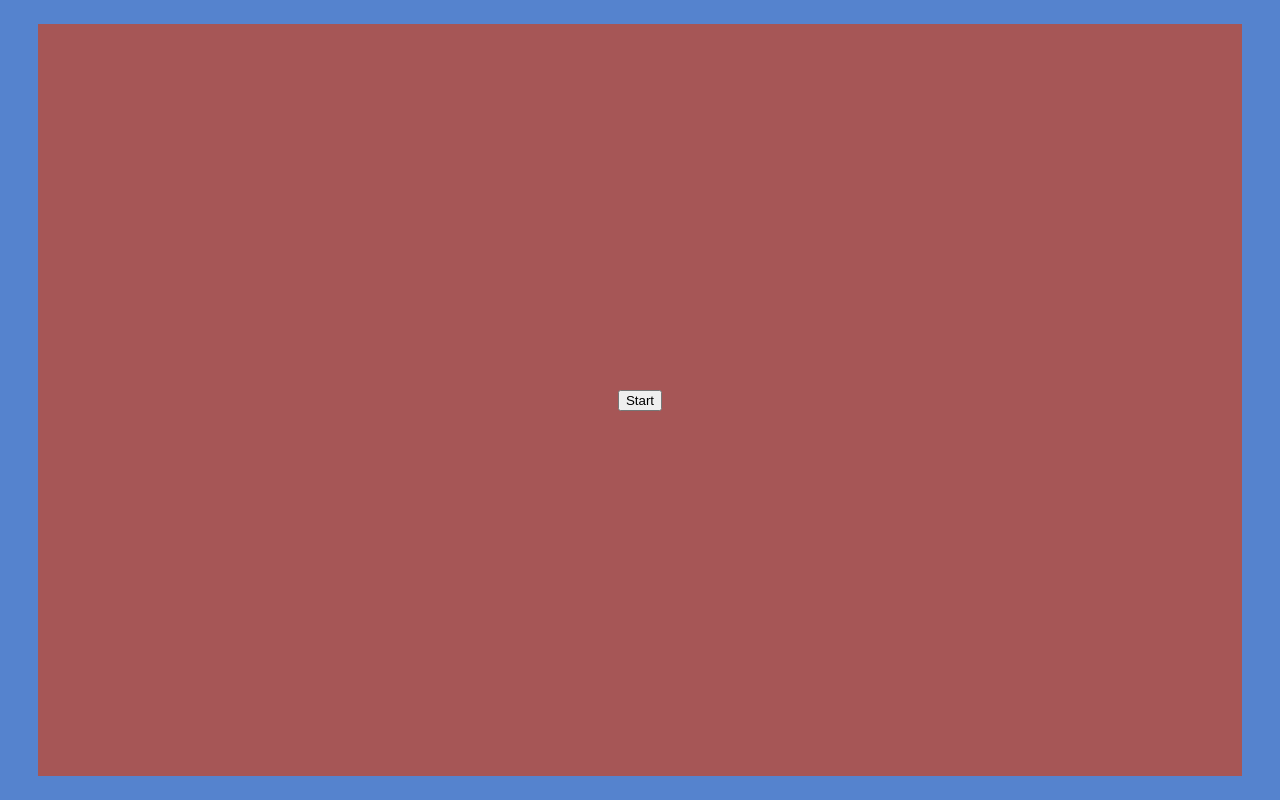
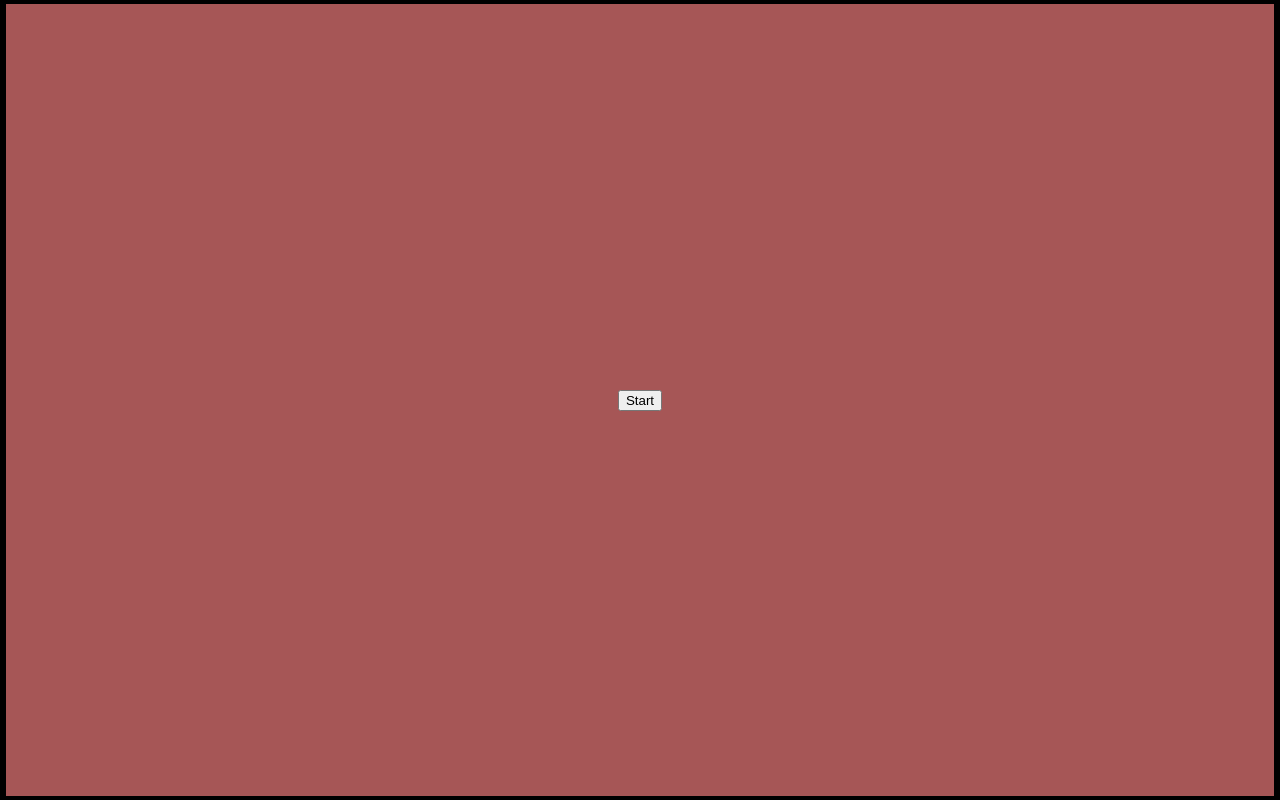
Before and after one commit to guilhermesgsilva/html-canvas-snake-game, a plain HTML site: page index.html in a window 1280 px wide. Drawn offline with Linux system fonts and the light colour scheme.

Commit message:
feat: Update borders and body color

```diff
--- a/styles.css
+++ b/styles.css
@@ -1,5 +1,5 @@
 body {
-  background-color: #5583ce;
+  background-color: black;
   margin: 0;
   height: 100vh;
   display: flex;
@@ -9,8 +9,8 @@ body {
 
 #gameIntro {
   background-color: rgb(166, 86, 86);
-  width: 94vw;
-  height: 94vh;
+  width: 99vw;
+  height: 99vh;
   display: flex;
   justify-content: center;
   align-items: center;
@@ -19,8 +19,8 @@ body {
 #gameBoard {
   position: relative;
   background-color: rgb(71, 149, 71);
-  width: 94vw;
-  height: 94vh;
+  width: 99vw;
+  height: 99vh;
 }
 
 #buttonsWrapper {
```
